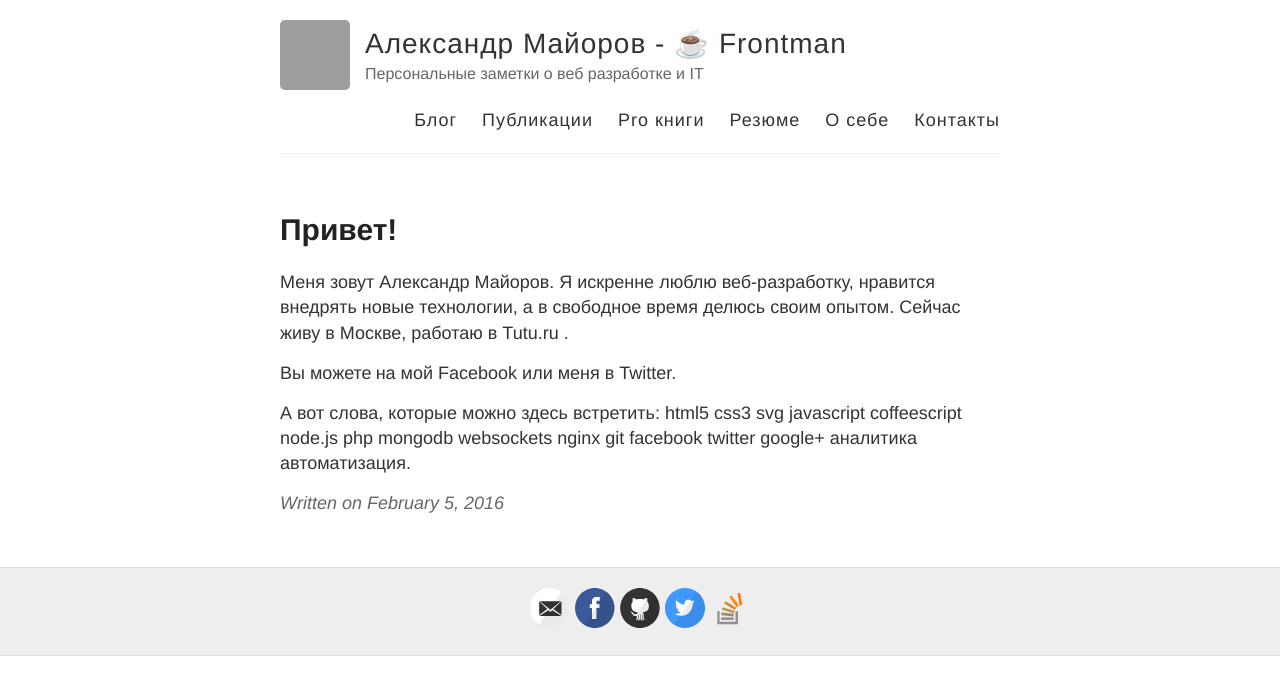
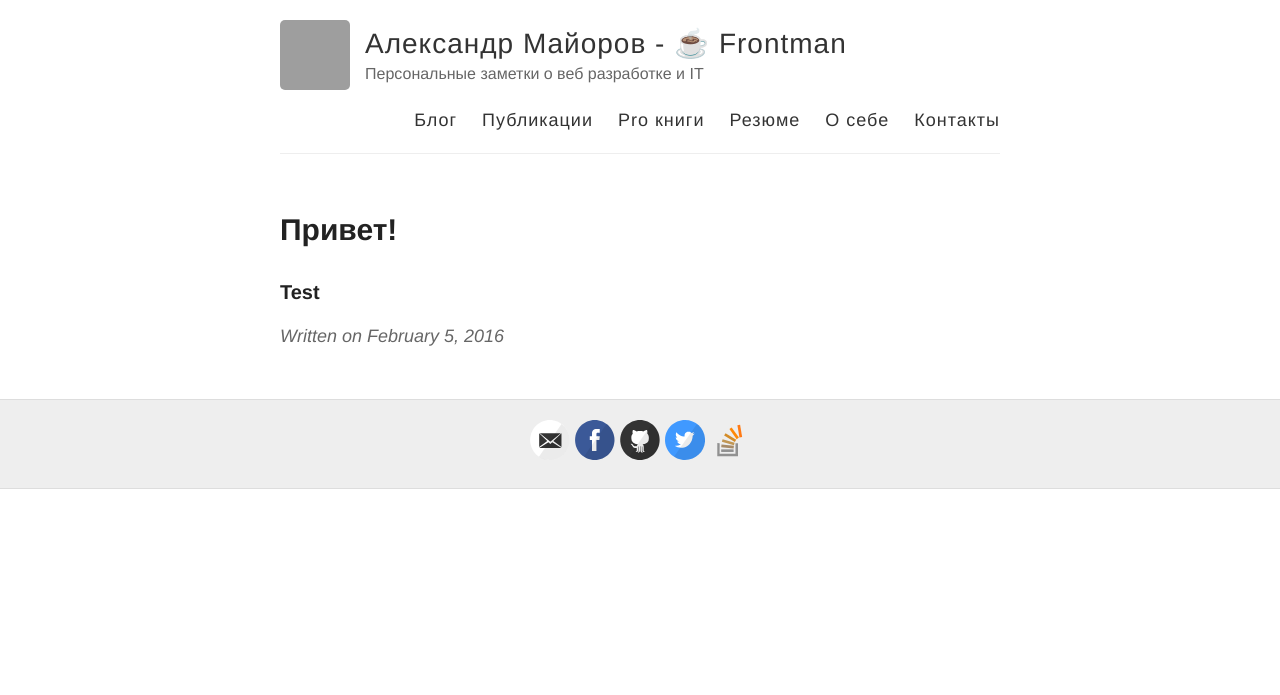
Before and after one commit to frontdevops/alexmayorov.github.io, a Jekyll site: the page built from _posts/2016-02-05-Mainpage.md, in a window 1280 px wide. Shown: the top 695 px of the page. Built offline with Jekyll 4.4.1, drawn with Linux system fonts in a browser that asks for light colours; Markdown is read by kramdown in place of the engine named in the settings; comment, search, counter and statistics services are not loaded; grey boxes are pictures that could not be loaded.

Commit message:
Update 2016-02-05-Mainpage.md

```diff
--- a/_posts/2016-02-05-Mainpage.md
+++ b/_posts/2016-02-05-Mainpage.md
@@ -3,10 +3,4 @@ layout: post
 title: Привет!
 ---
 
-Меня зовут Александр Майоров. Я искренне люблю веб-разработку, нравится внедрять новые технологии, а в свободное время делюсь своим опытом. Сейчас живу в Москве, работаю в Tutu.ru .
-
-<div>
-<div style="float:left;margin-right: 4px">Вы можете</div> <div style="top:-4px" class="fb-follow" data-href="https://www.facebook.com/alexander.majorov" data-layout="button" data-show-faces="true"></div> на мой Facebook или  меня в Twitter.
-</div>
-
-А вот слова, которые можно здесь встретить: html5 css3 svg javascript coffeescript node.js php mongodb websockets nginx git facebook twitter google+ аналитика автоматизация.
+### Test
```
